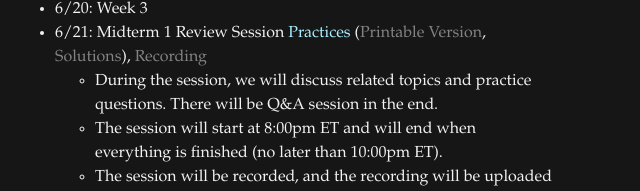
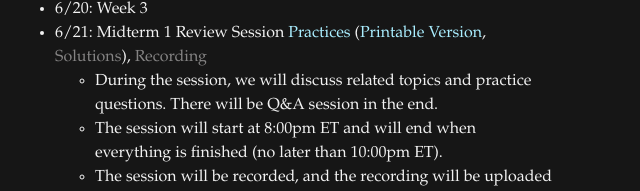
Before and after one commit to JHU-ODE-PILOT/SU24, a plain HTML site: page index.html in a window 1280 px wide. Shown: the part 956-1147 px from the top of the page, 640-1280 px from the left. Drawn offline with nearby package versions, Linux system fonts and the light colour scheme.

Commit message:
updated printable version

```diff
--- a/index.html
+++ b/index.html
@@ -68,7 +68,7 @@
             <li>6/6: Week 1 <a href="contents/Notes-Week-1.pdf", target="_blank", style="color: #aaeeff;">Notes</a></li>
             <li>6/13: Week 2 <a href="contents/Notes-Week-2.pdf", target="_blank", style="color: #aaeeff;">Notes</a></li>
             <li>6/20: Week 3</li>
-            <li>6/21: Midterm 1 Review Session <a href="contents/Midterm-1-Practices.pdf", target="_blank", style="color: #aaeeff;">Practices</a> (<a href="contents/Midterm-1-Practice-Print.pdf" title="Will be released after review session." target="_blank" style="color: #848383;">Printable Version</a>, <a href="contents/Note.txt" title="Will be released after review session." target="_blank" style="color: #848383;">Solutions</a>), <a href="contents/Rec.txt" title="Will be released after review session." target="_blank" style="color: #848383;"> Recording</a></li>
+            <li>6/21: Midterm 1 Review Session <a href="contents/Midterm-1-Practices.pdf", target="_blank", style="color: #aaeeff;">Practices</a> (<a href="contents/Midterm-1-Practice-Print.pdf" target="_blank" style="color: #aaeeff;">Printable Version</a>, <a href="contents/Note.txt" title="Will be released after review session." target="_blank" style="color: #848383;">Solutions</a>), <a href="contents/Rec.txt" title="Will be released after review session." target="_blank" style="color: #848383;"> Recording</a></li>
             <ul>
                 <li>During the session, we will discuss related topics and practice questions. There will be Q&A session in the end.</li>
                 <li>The session will start at 8:00pm ET and will end when everything is finished (no later than 10:00pm ET).</li>
```
